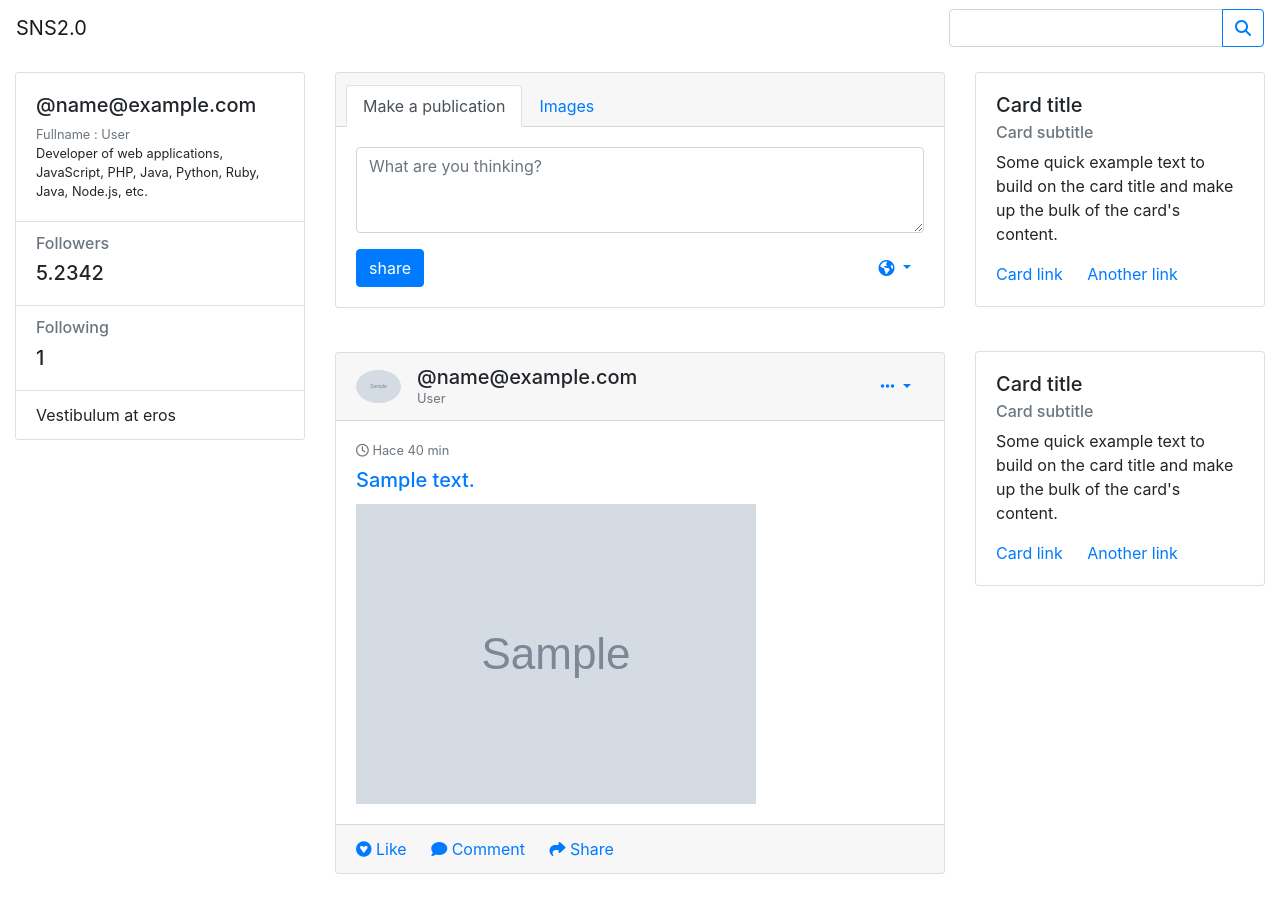
After one commit to kjmojado21/SNS2.0, a PHP site: page /homepage.php in a window 1280 px wide. The commit adds this page. Run offline with PHP 8.4, Linux system fonts and the light colour scheme; the visitor is signed in with stand-in values (Sample User, id 1); tables that the repository leaves empty or names only in its code hold one stand-in row (values such as "Sample post"); grey boxes marked "Sample" are stand-in pictures; some libraries are stand-ins or nearby versions.

Commit message:
monday update

```diff
--- a/classes/User.php
+++ b/classes/User.php
@@ -15,6 +15,8 @@ class User extends Connection
             if ($secondQueryResult == FALSE) {
                 echo "second query failed";
             } else {
+                $userLoginID = $this->conn->insert_id;
+                $thirdResult = $this->conn->query("INSERT INTO followed_users(user_id,followed_user_id)VALUES('$userLoginID','$userLoginID')");
                 header('location:login.php');
             }
         } else {
@@ -29,14 +31,14 @@ class User extends Connection
         if ($result->num_rows == 1) {
             $row = $result->fetch_assoc();
             $_SESSION['login_id'] = $row['login_id'];
-            header('location:profile.php');
+            header('location:homepage.php');
         } else {
             echo "<div class = 'alert alert-danger'>User doesnt exist!</div>";
         }
     }
     public function getOneUser($id)
     {
-        $sql = "SELECT * FROM users_tbl WHERE user_id='$id'";
+        $sql = "SELECT * FROM users_tbl INNER JOIN login_tbl ON users_tbl.login_id = login_tbl.login_id WHERE users_tbl.user_id = '$id'";
         $result = $this->conn->query($sql);
         if ($result == FALSE) {
             die($this->conn->error);
@@ -117,7 +119,7 @@ class User extends Connection
         if ($result == FALSE) {
             die($this->conn->error);
         } else {
-            header('location:profile.php');
+            header('location:homepage.php');
         }
     }
 
@@ -133,10 +135,27 @@ class User extends Connection
             die($this->conn->error);
         } else {
             move_uploaded_file($_FILES['post_image']['tmp_name'], $targetDir);
-            header('location:profile.php');
+            header('location:homepage.php');
         }
     }
+
+
     // user settings
+    // function time2string($timeline) {
+    //     $periods = array('hour' => 3600, 'minute' => 60, 'second' => 1);
+    //     $ret = 0;
+
+    //     foreach($periods AS $name => $seconds){
+    //         $num = floor($timeline / $seconds);
+    //         $timeline -= ($num * $seconds);
+    //         $ret .= $num.' '.$name.(($num > 1) ? 's' : '').' ';
+    //     }
+
+    //     return trim($ret);
+    // }
+
+
+
     public function getAllPost()
     {
         $sql = "SELECT *  FROM posts_tbl";
@@ -155,16 +174,18 @@ class User extends Connection
     public function getFollowedUserPosts($id)
     {
         $sql = "SELECT * FROM posts_tbl INNER JOIN followed_users ON posts_tbl.user_id = followed_users.followed_user_id
-        INNER JOIN users_tbl ON posts_tbl.user_id = users_tbl.user_id WHERE followed_users.user_id = '$id'
+        INNER JOIN users_tbl ON posts_tbl.user_id = users_tbl.user_id
+        INNER JOIN login_tbl ON users_tbl.login_id = login_tbl.login_id
+        WHERE followed_users.user_id = '$id'
          ORDER BY posts_tbl.post_id DESC";
         $result = $this->conn->query($sql);
-        if($result->num_rows>0){
+        if ($result->num_rows > 0) {
             $row = array();
-            while($rows = $result->fetch_assoc()){
+            while ($rows = $result->fetch_assoc()) {
                 $row[] = $rows;
             }
             return $row;
-        }else{
+        } else {
             return FALSE;
         }
     }
@@ -202,6 +223,7 @@ class User extends Connection
 
 
 
+
     // follow,unfollow methods
     public function followUser($userid, $followedID)
     {
@@ -214,26 +236,40 @@ class User extends Connection
             header('location:searchedResult.php');
         }
     }
-    public function validateUserRelationship($userid,$randomUserID){
+    public function validateUserRelationship($userid, $randomUserID)
+    {
         $sql = "SELECT * FROM followed_users WHERE user_id = '$userid' AND followed_user_id = '$randomUserID'";
         $result = $this->conn->query($sql);
 
-        if($result->num_rows==1){
+        if ($result->num_rows == 1) {
             return "unfollow";
-        }else{
+        } else {
             return "follow";
         }
     }
-    public function unfollow($id,$randomUserID){
+    public function unfollow($id, $randomUserID)
+    {
         $sql = "DELETE FROM followed_users WHERE user_id = '$id' AND followed_user_id = '$randomUserID'";
         $result = $this->conn->query($sql);
 
-        if($result == FALSE){
+        if ($result == FALSE) {
             die($this->conn->error);
-        }else{
+        } else {
             header('location:searchedResult.php');
         }
+    }
+    public function countFollowing($id){
+        $sql = "SELECT * FROM followed_users";
+        $result = $this->conn->query($sql);
+
+        if($result->num_rows>0){
+            return $result->num_rows;
+        }else{
+            return 0;
+        }
+
 
     }
 
+
 }
--- /dev/null
+++ b/css/homepage.css
@@ -0,0 +1,27 @@
+body {
+    background-color: #eeeeee;
+}
+
+.h7 {
+    font-size: 0.8rem;
+}
+
+.gedf-wrapper {
+    margin-top: 0.97rem;
+}
+
+@media (min-width: 992px) {
+    .gedf-main {
+        padding-left: 4rem;
+        padding-right: 4rem;
+    }
+    .gedf-card {
+        margin-bottom: 2.77rem;
+    }
+}
+
+/**Reset Bootstrap*/
+.dropdown-toggle::after {
+    content: none;
+    display: none;
+}
--- /dev/null
+++ b/css/post.css
@@ -0,0 +1,255 @@
+/*
+*
+* ===========================================================
+*     HERO SECTION
+* ===========================================================
+*
+*/
+.hero {
+    padding: 6.25rem 0px !important;
+    margin: 0px !important;
+  }
+  .cardbox {
+    border-radius: 3px;
+    margin-bottom: 20px;
+    padding: 0px !important;
+  }
+
+  /* ------------------------------- */
+  /* Cardbox Heading
+  ---------------------------------- */
+  .cardbox .cardbox-heading {
+    padding: 16px;
+    margin: 0;
+  }
+  .cardbox .btn-flat.btn-flat-icon {
+   border-radius: 50%;
+   font-size: 24px;
+   height: 32px;
+   width: 32px;
+   padding: 0;
+   overflow: hidden;
+   color: #fff !important;
+   background: #b5b6b6;
+
+  display: flex;
+  flex-direction: column;
+  justify-content: center;
+  align-items: center;
+  text-align: center;
+  }
+  .cardbox .float-right .dropdown-menu{
+    position: relative;
+    left: 13px !important;
+  }
+  .cardbox .float-right a:hover{
+    background: #f4f4f4 !important;
+  }
+  .cardbox .float-right a.dropdown-item {
+    display: block;
+    width: 100%;
+    padding: 4px 0px 4px 10px;
+    clear: both;
+    font-weight: 400;
+    font-family: 'Abhaya Libre', serif;
+    font-size: 14px !important;
+    color: #848484;
+    text-align: inherit;
+    white-space: nowrap;
+    background: 0 0;
+    border: 0;
+  }
+
+  /* ------------------------------- */
+  /* Media Section
+  ---------------------------------- */
+  .media {
+    display: -ms-flexbox;
+    display: flex;
+    -ms-flex-align: start;
+    align-items: flex-start;
+  }
+  .d-flex {
+    display: -ms-flexbox !important;
+    display: flex !important;
+  }
+  .media .mr-3{
+    margin-right: 1rem !important;
+  }
+  .media img{
+    width: 48px !important;
+    height: 48px !important;
+    padding: 2px;
+    border: 2px solid #f4f4f4;
+  }
+  .media-body {
+    -ms-flex: 1;
+    flex: 1;
+    padding: .4rem !important;
+  }
+  .media-body p{
+    font-family: 'Rokkitt', serif;
+    font-weight: 500 !important;
+    font-size: 14px;
+    color: #88898a;
+  }
+  .media-body small span{
+    font-family: 'Rokkitt', serif;
+    font-size: 12px;
+    color: #aaa;
+    margin-right: 10px;
+  }
+
+
+  /* ------------------------------- */
+  /* Cardbox Item
+  ---------------------------------- */
+  .cardbox .cardbox-item {
+      position: relative;
+      display: block;
+  }
+  .cardbox .cardbox-item img{
+  }
+  .img-responsive{
+      display: block;
+      max-width: 100%;
+      height: auto;
+  }
+  .fw {
+      width: 100% !important;
+      height: auto;
+  }
+
+
+  /* ------------------------------- */
+  /* Cardbox Base
+  ---------------------------------- */
+  .cardbox-base{
+   border-bottom: 2px solid #f4f4f4;
+  }
+  .cardbox-base ul{
+   margin: 10px 0px 10px 15px!important;
+   padding: 10px !important;
+   font-size: 0px;
+    display: inline-block;
+  }
+  .cardbox-base li {
+    list-style: none;
+    margin: 0px 0px 0px -8px !important;
+    padding: 0px 0px 0px 0px !important;
+    display: inline-block;
+  }
+
+  .cardbox-base li a{
+    margin: 0px !important;
+    padding: 0px !important;
+  }
+  .cardbox-base li a i{
+   position: relative;
+   top: 4px;
+   font-size: 16px;
+   color: #8d8d8d;
+   margin-right: 15px;
+  }
+  .cardbox-base li a span{
+   font-family: 'Rokkitt', serif;
+   font-size: 14px;
+   color: #8d8d8d;
+   margin-left: 20px;
+   position: relative;
+   top: 5px;
+  }
+  .cardbox-base li a em{
+   font-family: 'Rokkitt', serif;
+   font-size: 14px;
+   color: #8d8d8d;
+   position: relative;
+   top: 3px;
+  }
+  .cardbox-base li a img{
+    width: 25px;
+    height: 25px;
+    margin: 0px !important;
+    border: 2px solid #fff;
+  }
+
+
+  /* ------------------------------- */
+  /* Cardbox Comments
+  ---------------------------------- */
+  .cardbox-comments{
+    padding: 10px 40px 20px 40px !important;
+    font-size: 0px;
+    text-align: center;
+    display: inline-block;
+  }
+  .cardbox-comments .comment-avatar img{
+    margin-top: 1px;
+    margin-right: 10px;
+    position: relative;
+    display: inline-block;
+    text-align: center;
+    width: 40px;
+    height: 40px;
+  }
+  .cardbox-comments .comment-body {
+    overflow: auto;
+  }
+  .search {
+   position: relative;
+   right: -60px;
+   top: -40px;
+   margin-bottom: -40px;
+   border: 2px solid #f4f4f4;
+   width: 100%;
+   overflow: hidden;
+  }
+  .search input[type="text"] {
+   background-color: #fff;
+   line-height: 10px;
+   padding: 15px 60px 20px 10px;
+   border: none;
+   border-radius: 4px;
+   width: 350px;
+   font-family: 'Rokkitt', serif;
+   font-size: 14px;
+   color: #8d8d8d;
+   height: inherit;
+   font-weight: 700;
+  }
+  .search button {
+   position: absolute;
+   right: 0;
+   top: 0px;
+   border: none;
+   background-color: transparent;
+   color: #bbbbbb;
+   padding: 15px 25px;
+   cursor: pointer;
+
+   display: flex;
+  flex-direction: column;
+  justify-content: center;
+  align-items: center;
+  text-align: center;
+  }
+  .search button i {
+   font-size: 20px;
+   line-height: 30px;
+   display: block;
+  }
+
+
+  /* ------------------------------- */
+  /* Author
+  ---------------------------------- */
+  .author a{
+   font-family: 'Rokkitt', serif;
+   font-size: 16px;
+   color: #00C4CF;
+  }
+  .author p{
+   font-family: 'Rokkitt', serif;
+   font-size: 16px;
+   color: #8d8d8d;
+  }
--- /dev/null
+++ b/homepage.php
@@ -0,0 +1,288 @@
+<?php
+include 'userAction.php';
+$currentUserID = $_SESSION['login_id'];
+$currentUser = $UserClass->getOneUser($currentUserID);
+$followedPosts = $UserClass->getFollowedUserPosts($currentUserID);
+$currentUserPosts = $UserClass->getUserPosts($currentUserID);
+$followingCount = $UserClass->countFollowing($_SESSION['login_id']);
+
+?>
+<!doctype html>
+<html lang="en">
+
+<head>
+    <title>Title</title>
+    <!-- Required meta tags -->
+    <meta charset="utf-8">
+    <meta name="viewport" content="width=device-width, initial-scale=1, shrink-to-fit=no">
+
+    <!-- Bootstrap CSS -->
+
+    <link rel="stylesheet" href="css/homepage.css">
+    <link rel="stylesheet" href="post.css">
+    <script src="https://kit.fontawesome.com/eb83b1af77.js" crossorigin="anonymous"></script>
+    <link rel="stylesheet" href="https://stackpath.bootstrapcdn.com/bootstrap/4.3.1/css/bootstrap.min.css" integrity="sha384-ggOyR0iXCbMQv3Xipma34MD+dH/1fQ784/j6cY/iJTQUOhcWr7x9JvoRxT2MZw1T" crossorigin="anonymous">
+</head>
+
+<body>
+
+    <nav class="navbar navbar-light bg-white">
+        <a href="#" class="navbar-brand">SNS2.0</a>
+        <form class="form-inline">
+            <div class="input-group">
+                <input type="text" class="form-control" aria-label="Recipient's username" aria-describedby="button-addon2">
+                <div class="input-group-append">
+                    <button class="btn btn-outline-primary" type="button" id="button-addon2">
+                        <i class="fa fa-search"></i>
+                    </button>
+                </div>
+            </div>
+        </form>
+    </nav>
+
+
+    <div class="container-fluid gedf-wrapper">
+        <div class="row">
+            <div class="col-md-3">
+                <div class="card">
+                    <div class="card-body">
+                        <div class="h5">@<?php echo $currentUser['user_email'] ?></div>
+                        <div class="h7 text-muted">Fullname : <?php echo $currentUser['user_fullname'] ?></div>
+                        <div class="h7">Developer of web applications, JavaScript, PHP, Java, Python, Ruby, Java, Node.js,
+                            etc.
+                        </div>
+                    </div>
+                    <ul class="list-group list-group-flush">
+                        <li class="list-group-item">
+                            <div class="h6 text-muted">Followers</div>
+                            <div class="h5">5.2342</div>
+                        </li>
+                        <li class="list-group-item">
+                            <div class="h6 text-muted">Following</div>
+                            <div class="h5"><?php echo $followingCount ?></div>
+                        </li>
+                        <li class="list-group-item">Vestibulum at eros</li>
+                    </ul>
+                </div>
+            </div>
+
+
+            <div class="col-md-6 gedf-main">
+
+                <!--- \\\\\\\Post-->
+                <div class="card gedf-card">
+                    <div class="card-header">
+                        <ul class="nav nav-tabs card-header-tabs" id="myTab" role="tablist">
+                            <li class="nav-item">
+                                <a class="nav-link active" id="posts-tab" data-toggle="tab" href="#posts" role="tab" aria-controls="posts" aria-selected="true">Make
+                                    a publication</a>
+                            </li>
+                            <li class="nav-item">
+                                <a class="nav-link" id="images-tab" data-toggle="tab" role="tab" aria-controls="images" aria-selected="false" href="#images">Images</a>
+                            </li>
+                        </ul>
+                    </div>
+                    <form action="userAction.php" method="post" enctype="multipart/form-data">
+                        <div class="card-body">
+                            <div class="tab-content" id="myTabContent">
+                                <div class="tab-pane fade show active" id="posts" role="tabpanel" aria-labelledby="posts-tab">
+                                    <div class="form-group">
+                                        <label class="sr-only" for="message">post</label>
+                                        <textarea class="form-control" name="user_post" id="message" rows="3" placeholder="What are you thinking?"></textarea>
+                                    </div>
+
+                                </div>
+                                <div class="tab-pane fade" id="images" role="tabpanel" aria-labelledby="images-tab">
+                                    <div class="form-group">
+                                        <div class="custom-file">
+                                            <input type="file" class="custom-file-input" name="post_image" id="customFile">
+                                            <label class="custom-file-label" for="customFile">Upload image</label>
+                                        </div>
+                                    </div>
+                                    <div class="py-4"></div>
+                                </div>
+                            </div>
+                            <div class="btn-toolbar justify-content-between">
+                                <div class="btn-group">
+                                    <button type="submit" name="addPost" class="btn btn-primary">share</button>
+                                </div>
+                                <div class="btn-group">
+                                    <button id="btnGroupDrop1" type="button" class="btn btn-link dropdown-toggle" data-toggle="dropdown" aria-haspopup="true" aria-expanded="false">
+                                        <i class="fa fa-globe"></i>
+                                    </button>
+                                    <div class="dropdown-menu dropdown-menu-right" aria-labelledby="btnGroupDrop1">
+                                        <a class="dropdown-item" href="#"><i class="fa fa-globe"></i> Public</a>
+                                        <a class="dropdown-item" href="#"><i class="fa fa-users"></i> Friends</a>
+                                        <a class="dropdown-item" href="#"><i class="fa fa-user"></i> Just me</a>
+                                    </div>
+                                </div>
+                            </div>
+                        </div>
+                    </form>
+                </div>
+                <!-- Post /////-->
+
+                <!--- \\\\\\\Post-->
+                <?php
+                if ($followedPosts == false) {
+                    echo "<div class ='alert alert-warning text-center mt-5'>I see no posts, Follow Someone!</div>";
+                } else {
+
+
+                    foreach ($followedPosts as $row) {
+                        if (!is_null($row['post_image'])) {
+                ?>
+                          <div class="card gedf-card mt-3">
+                            <div class="card-header">
+                                <div class="d-flex justify-content-between align-items-center">
+                                    <div class="d-flex justify-content-between align-items-center">
+                                        <div class="mr-2">
+                                            <img class="rounded-circle" width="45" src="uploads/<?php echo $row['user_img'] ?>" alt="">
+                                        </div>
+                                        <div class="ml-2">
+                                            <div class="h5 m-0">@<?php echo $row['user_email'] ?></div>
+                                            <div class="h7 text-muted"><?php echo $row['user_fullname'] ?></div>
+                                        </div>
+                                    </div>
+                                    <div>
+                                        <div class="dropdown">
+                                            <button class="btn btn-link dropdown-toggle" type="button" id="gedf-drop1" data-toggle="dropdown" aria-haspopup="true" aria-expanded="false">
+                                                <i class="fa fa-ellipsis-h"></i>
+                                            </button>
+                                            <div class="dropdown-menu dropdown-menu-right" aria-labelledby="gedf-drop1">
+                                                <div class="h6 dropdown-header">Configuration</div>
+                                                <a class="dropdown-item" href="#">Save</a>
+                                                <a class="dropdown-item" href="#">Hide</a>
+                                                <a class="dropdown-item" href="#">Report</a>
+                                            </div>
+                                        </div>
+                                    </div>
+                                </div>
+
+                            </div>
+                            <div class="card-body">
+                                <div class="text-muted h7 mb-2"> <i class="fa fa-clock-o"></i> Hace 40 min</div>
+                                <a class="card-link" href="#">
+                                    <h5 class="card-title"><?php
+                                        if(!is_null($row['post_content'])){
+                                            echo $row['post_content'];
+                                        }
+
+                                    ?></h5>
+                                </a>
+
+                                <p class="card-text">
+                                    <img src="postImages/<?php echo $row['post_image'] ?>" class="img-fluid" alt="">
+                                </p>
+                            </div>
+                            <div class="card-footer">
+                                <a href="#" class="card-link"><i class="fa fa-gittip"></i> Like</a>
+                                <a href="#" class="card-link"><i class="fa fa-comment"></i> Comment</a>
+                                <a href="#" class="card-link"><i class="fa fa-mail-forward"></i> Share</a>
+                            </div>
+                        </div>
+
+
+
+
+
+                <?php
+                        }else{
+                         ?>
+                  <div class="card gedf-card mt-3">
+                            <div class="card-header">
+                                <div class="d-flex justify-content-between align-items-center">
+                                    <div class="d-flex justify-content-between align-items-center">
+                                        <div class="mr-2">
+                                            <img class="rounded-circle" width="45" src="uploads/<?php echo $row['user_img'] ?>" alt="">
+                                        </div>
+                                        <div class="ml-2">
+                                            <div class="h5 m-0">@<?php echo $row['user_email'] ?></div>
+                                            <div class="h7 text-muted"><?php echo $row['user_fullname'] ?></div>
+                                        </div>
+                                    </div>
+                                    <div>
+                                        <div class="dropdown">
+                                            <button class="btn btn-link dropdown-toggle" type="button" id="gedf-drop1" data-toggle="dropdown" aria-haspopup="true" aria-expanded="false">
+                                                <i class="fa fa-ellipsis-h"></i>
+                                            </button>
+                                            <div class="dropdown-menu dropdown-menu-right" aria-labelledby="gedf-drop1">
+                                                <div class="h6 dropdown-header">Configuration</div>
+                                                <a class="dropdown-item" href="#">Save</a>
+                                                <a class="dropdown-item" href="#">Hide</a>
+                                                <a class="dropdown-item" href="#">Report</a>
+                                            </div>
+                                        </div>
+                                    </div>
+                                </div>
+
+                            </div>
+                            <div class="card-body">
+                                <div class="text-muted h7 mb-2"> <i class="fa fa-clock-o"></i> Hace 40 min</div>
+                                <a class="card-link" href="#">
+                                    <h5 class="card-title"><?php
+                                    echo $row['post_content']
+                                   ?></h5>
+                                </a>
+
+                                <p class="card-text">
+
+                                </p>
+                            </div>
+                            <div class="card-footer">
+                                <a href="#" class="card-link"><i class="fa fa-gittip"></i> Like</a>
+                                <a href="#" class="card-link"><i class="fa fa-comment"></i> Comment</a>
+                                <a href="#" class="card-link"><i class="fa fa-mail-forward"></i> Share</a>
+                            </div>
+                        </div>
+
+
+
+                <?php
+                        }
+                ?>
+
+
+                <?php
+                    }
+                }
+
+                ?>
+                <!-- Post /////-->
+
+
+
+            </div>
+            <div class="col-md-3">
+                <div class="card gedf-card">
+                    <div class="card-body">
+                        <h5 class="card-title">Card title</h5>
+                        <h6 class="card-subtitle mb-2 text-muted">Card subtitle</h6>
+                        <p class="card-text">Some quick example text to build on the card title and make up the bulk of the
+                            card's content.</p>
+                        <a href="#" class="card-link">Card link</a>
+                        <a href="#" class="card-link">Another link</a>
+                    </div>
+                </div>
+                <div class="card gedf-card">
+                    <div class="card-body">
+                        <h5 class="card-title">Card title</h5>
+                        <h6 class="card-subtitle mb-2 text-muted">Card subtitle</h6>
+                        <p class="card-text">Some quick example text to build on the card title and make up the bulk of the
+                            card's content.</p>
+                        <a href="#" class="card-link">Card link</a>
+                        <a href="#" class="card-link">Another link</a>
+                    </div>
+                </div>
+            </div>
+        </div>
+    </div>
+
+    <!-- Optional JavaScript -->
+    <!-- jQuery first, then Popper.js, then Bootstrap JS -->
+    <script src="https://code.jquery.com/jquery-3.3.1.slim.min.js" integrity="sha384-q8i/X+965DzO0rT7abK41JStQIAqVgRVzpbzo5smXKp4YfRvH+8abtTE1Pi6jizo" crossorigin="anonymous"></script>
+    <script src="https://cdnjs.cloudflare.com/ajax/libs/popper.js/1.14.7/umd/popper.min.js" integrity="sha384-UO2eT0CpHqdSJQ6hJty5KVphtPhzWj9WO1clHTMGa3JDZwrnQq4sF86dIHNDz0W1" crossorigin="anonymous"></script>
+    <script src="https://stackpath.bootstrapcdn.com/bootstrap/4.3.1/js/bootstrap.min.js" integrity="sha384-JjSmVgyd0p3pXB1rRibZUAYoIIy6OrQ6VrjIEaFf/nJGzIxFDsf4x0xIM+B07jRM" crossorigin="anonymous"></script>
+</body>
+
+</html>
--- a/userAction.php
+++ b/userAction.php
@@ -82,3 +82,5 @@ elseif(isset($_POST['search'])){
 
     $UserClass->unfollow($userID,$followedID);
 }
+
+// $time = time()-strtotime('2020-02-12 12:16:05');
```
Also changed, not shown: css/profile.css (added, +39 -0 lines), profile.php (added, +38 -0 lines), login.php (line endings or trailing spaces), postImages/56400594_680421635707403_9168812778194845881_n.jpg (added), postImages/yuka.jpg (added).
